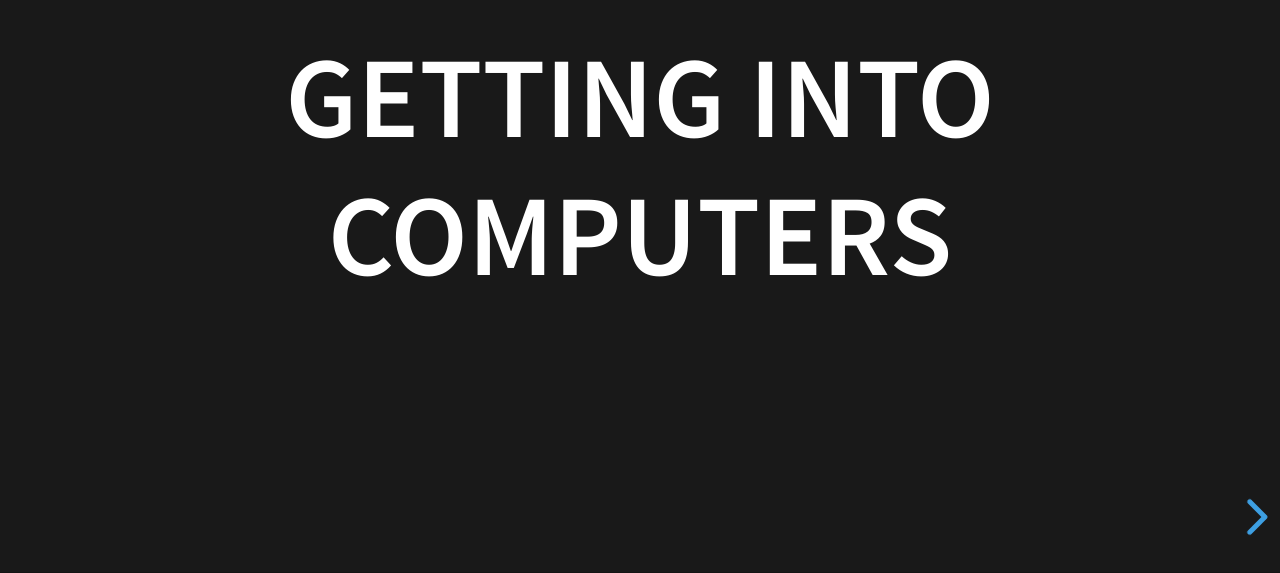
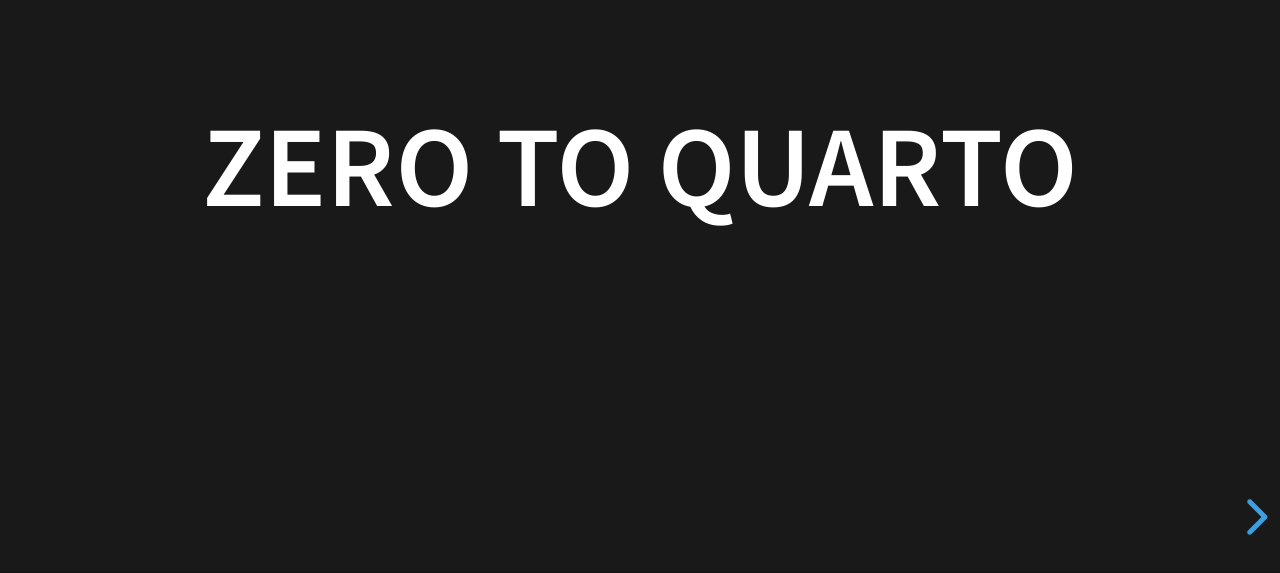
Before and after one commit to GSmithApps/getting-into-computers, a website: page index.html in a window 1280 px wide. Shown: the part 225-798 px from the top of the page. Drawn offline with Linux system fonts and the light colour scheme.

Commit message:
added quarto

```diff
--- a/index.html
+++ b/index.html
@@ -35,7 +35,7 @@
 		<div class="reveal">
 			<div class="slides">
 				<section>
-					<h1>Getting Into Computers</h1>
+					<h1>Zero to Quarto</h1>
 				</section>
 				<section>
 					<h2>Outline</h2>
@@ -47,6 +47,7 @@
 						<li class="fragment"><img src="computer-intro/Markdown-mark.svg" class="inline-icon inverted-img"> Markdown</li>
 						<li class="fragment"><img src="computer-intro/Git-logo.svg" class="inline-icon"> Git</li>
 						<li class="fragment"><img src="computer-intro/Python-logo-notext.svg" class="inline-icon"> Python</li>
+						<li class="fragment">Quarto</li>
 					</ul>
 				</section>
 				<section>
```
